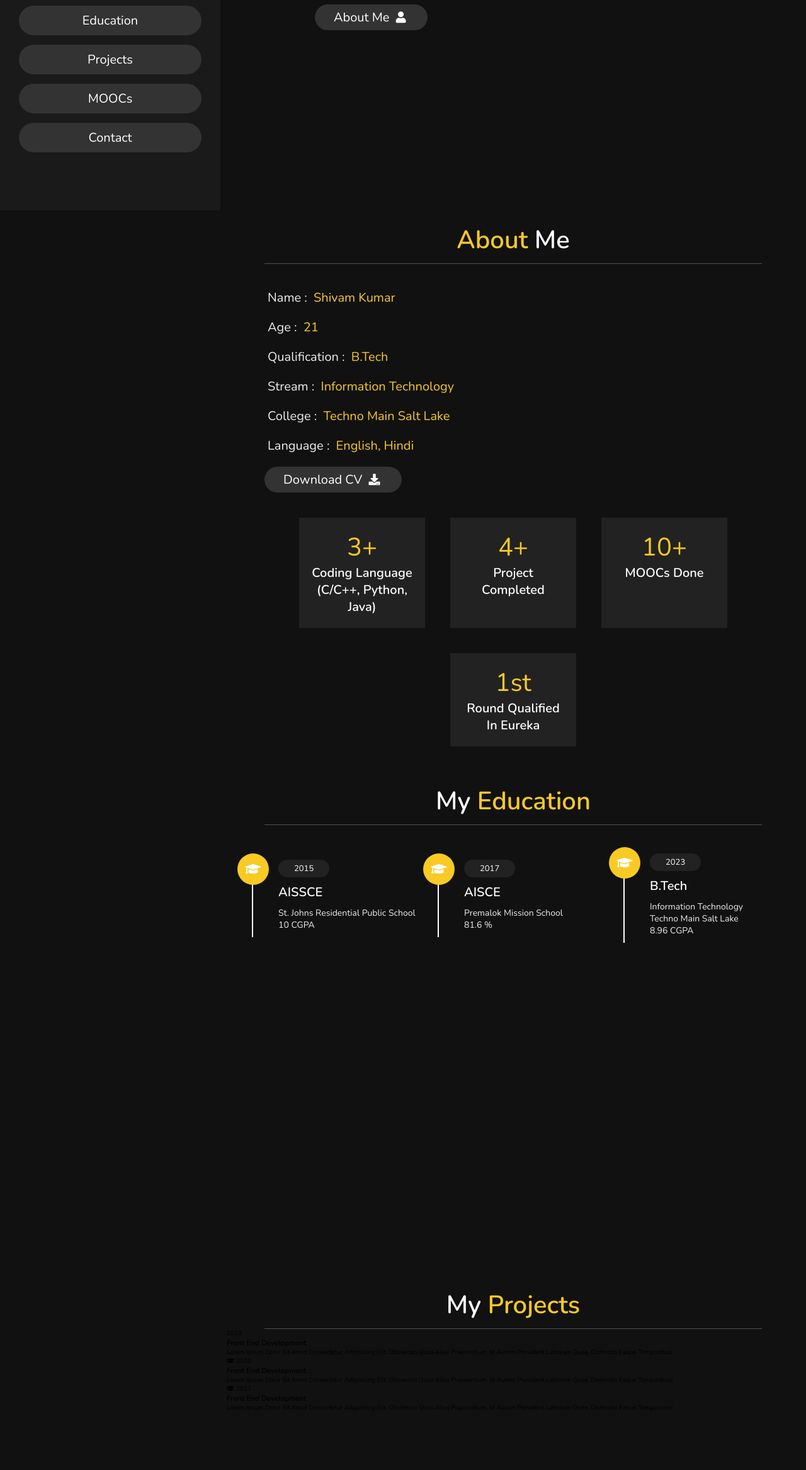
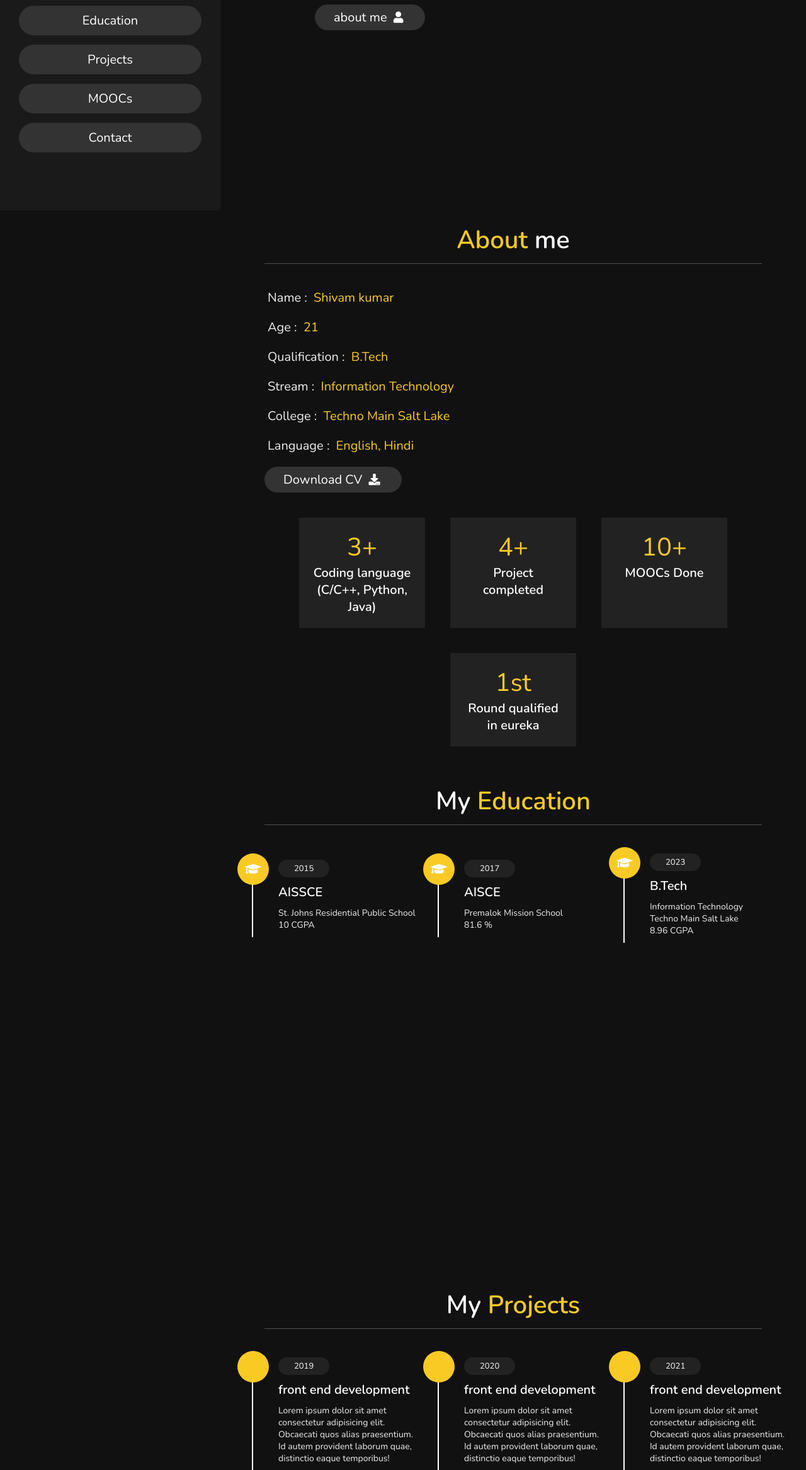
Before and after one commit to shivamsks219/shivam.github.io, a plain HTML site: page index.html in a window 1280 px wide. Shown: the part 466-2800 px from the top of the page at 63% size. Drawn offline with nearby package versions, Linux system fonts and the light colour scheme.

Commit message:
update css

```diff
--- a/index.html
+++ b/index.html
@@ -10,6 +10,7 @@
 
     <!-- custom css file link  -->
     <link rel="stylesheet" href="style.css">
+
 
 </head>
 <body>
@@ -27,11 +28,11 @@
     <nav class="navbar">
         <ul>
             <li><a href="#home">Home</a></li>
-            <li><a href="#about">about</a></li>
-            <li><a href="#education">education</a></li>
-            <li><a href="#projects">projects</a></li>
+            <li><a href="#about">About</a></li>
+            <li><a href="#education">Education</a></li>
+            <li><a href="#projects">Projects</a></li>
             <li><a href="#moocs">MOOCs</a></li>
-            <li><a href="#contact">contact</a></li>
+            <li><a href="#contact">Contact</a></li>
         </ul>
     </nav>
 
@@ -46,7 +47,7 @@
 <section class="home" id="home">
 
     <h3>HI THERE !</h3>
-    <h1>I'M <span>Shivam Kumar</span></h1>
+    <h1>I'm <span class="multiple-text"></span></h1>
     <p>I am a 4th year undergraduate student at techno main salt lake. I am pursuing my b.tech in information technology.
     </p>
     <a href="#about"><button class="btn">about me <i class="fas fa-user"></i></button></a>
@@ -59,25 +60,25 @@
 
 <section class="about" id="about">
 
-<h1 class="heading"> <span>about</span> me </h1>
+<h1 class="heading"> <span>About</span> me </h1>
 
 <div class="row">
 
     <div class="info">
-        <h3> <span> name : </span> shivam kumar </h3>
-        <h3> <span> age : </span> 21 </h3>
-        <h3> <span> qualification : </span> B.Tech </h3>
-        <h3> <span> stream : </span> information technology </h3>
-        <h3> <span> college : </span> techno main salt lake </h3>
-        <h3> <span> language : </span> english, hindi </h3>
-        <a href="CV_Shivam Kumar.pdf"><button class="btn"> download CV <i class="fas fa-download"></i> </button></a>
+        <h3> <span> Name : </span> Shivam kumar </h3>
+        <h3> <span> Age : </span> 21 </h3>
+        <h3> <span> Qualification : </span> B.Tech </h3>
+        <h3> <span> Stream : </span> Information Technology </h3>
+        <h3> <span> College : </span> Techno Main Salt Lake </h3>
+        <h3> <span> Language : </span> English, Hindi </h3>
+        <a href="CV_Shivam Kumar.pdf"><button class="btn"> Download CV <i class="fas fa-download"></i> </button></a>
     </div>
 
     <div class="counter">
 
         <div class="box">
             <span>3+</span>
-            <h3>coding language<br>(C/C++, python, java)</h3>
+            <h3>Coding language<br>(C/C++, Python, Java)</h3>
         </div>
 
         <div class="box">
@@ -92,7 +93,7 @@
 
         <div class="box">
             <span>1st</span>
-            <h3>round qualified in eureka</h3>
+            <h3>Round qualified in eureka</h3>
         </div>
 
     </div>
@@ -107,7 +108,7 @@
 
 <section class="education" id="education">
 
-<h1 class="heading"> my <span>education</span> </h1>
+<h1 class="heading"> My <span>Education</span> </h1>
 
 <div class="box-container">
 
@@ -129,7 +130,7 @@
         <i class="fas fa-graduation-cap"></i>
         <span>2023</span>
         <h3>B.Tech</h3>
-        <p>information technology<br>techno main salt lake<br>8.96 CGPA</p>
+        <p>Information Technology<br>Techno Main Salt Lake<br>8.96 CGPA</p>
     </div>
 
 </div>
@@ -138,26 +139,26 @@
 <!-- education section ends  -->
 <!-- Projects section starts  -->
 <section class="projects" id="projects">
-<h1 class="heading"> my <span>projects</span> </h1>
+<h1 class="heading"> My <span>Projects</span> </h1>
 
 <div class="box-container">
 
     <div class="box">
-        <!-- <i class="fas fa-graduation-cap"></i> -->
+        <i class="fas fa-diagram-project"></i>
         <span>2019</span>
         <h3>front end development</h3>
         <p>Lorem ipsum dolor sit amet consectetur adipisicing elit. Obcaecati quos alias praesentium. Id autem provident laborum quae, distinctio eaque temporibus!</p>
     </div>
 
     <div class="box">
-        <i class="fas fa-graduation-cap"></i>
+        <i class="fas fa-diagram-project"></i>
         <span>2020</span>
         <h3>front end development</h3>
         <p>Lorem ipsum dolor sit amet consectetur adipisicing elit. Obcaecati quos alias praesentium. Id autem provident laborum quae, distinctio eaque temporibus!</p>
     </div>
 
     <div class="box">
-        <i class="fas fa-graduation-cap"></i>
+        <i class="fas fa-diagram-project"></i>
         <span>2021</span>
         <h3>front end development</h3>
         <p>Lorem ipsum dolor sit amet consectetur adipisicing elit. Obcaecati quos alias praesentium. Id autem provident laborum quae, distinctio eaque temporibus!</p>
@@ -173,7 +174,7 @@
 
 <section class="moocs" id="moocs">
 
-<h1 class="heading"> <span>MOOCs</span> done</h1>
+<h1 class="heading"> <span>MOOCs</span> Done</h1>
 
 <div class="box-container">
 
@@ -211,18 +212,19 @@
 
 <section class="contact" id="contact">
 
-<h1 class="heading"> <span>contact</span> me </h1>
+<h1 class="heading"> <span>Contact</span> Me </h1>
 
 <div class="row">
 
     <div class="content">
 
-        <h3 class="title">contact info</h3>
+        <h3 class="title">Contact Info</h3>
 
         <div class="info">
             <h3> <i class="fas fa-envelope"></i> shivamsks219@gmail.com </h3>
             <h3> <i class="fas fa-phone"></i> +91 70048 83809 </h3>
-            <h3> <i class="fas fa-map-marker-alt"></i> kolkata, India - 700105. </h3>
+            <h3> <i class="fab fa-linkedin-in"></i> https://linkedin.in/shivam-kumar-sks </h3>
+            <h3> <i class="fas fa-map-marker-alt"></i> Kolkata, India - 700105. </h3>
         </div>
 
     </div>
@@ -256,7 +258,8 @@
 
 <!-- custom js file link  -->
 <script src="script.js"></script>
-
+<script src="https://unpkg.com/typed.js@2.0.16/dist/typed.umd.js"></script>
+<script src="add.js"></script>
 
 </body>
 </html>
--- a/style.css
+++ b/style.css
@@ -10,7 +10,7 @@
     box-sizing: border-box;
     text-decoration: none;
     outline: none; border:none;
-    text-transform: capitalize;
+    text-transform: none;
     transition: all .2s linear;
 }
 
@@ -281,6 +281,58 @@ header .navbar ul li a:hover{
     background:var(--yellow);
 }
 
+
+.projects .box-container{
+    display: flex;
+    align-items: center;
+    justify-content: space-between;
+    flex-wrap: wrap;
+    padding:1rem 0;
+    padding-left: 3rem;
+
+}
+
+.projects .box-container .box{
+    width:27rem;
+    margin:4rem 1rem;
+    padding-left: 4rem;
+    border-left: .2rem solid #fff;
+    position: relative;
+}
+
+.projects .box-container .box span{
+    font-size: 1.3rem;
+    background:#222;
+    color:#fff;
+    border-radius: 5rem;
+    padding:.5rem 2.5rem;
+}
+
+.projects .box-container .box h3{
+    font-size: 2rem;
+    color:#fff;
+    padding-top: 1.5rem;
+}
+
+.projects .box-container .box p{
+    font-size: 1.4rem;
+    color:#eee;
+    padding: 1rem 0;
+}
+
+.projects .box-container .box i{
+    position:absolute;
+    top:-1.5rem; left:-2.5rem;
+    height:5rem;
+    width: 5rem;
+    border-radius: 50%;
+    line-height: 5rem;
+    text-align: center;
+    font-size: 2rem;
+    color:#fff;
+    background:var(--yellow);
+}
+
 .moocs .box-container{
     display: flex;
     align-items: center;
```
